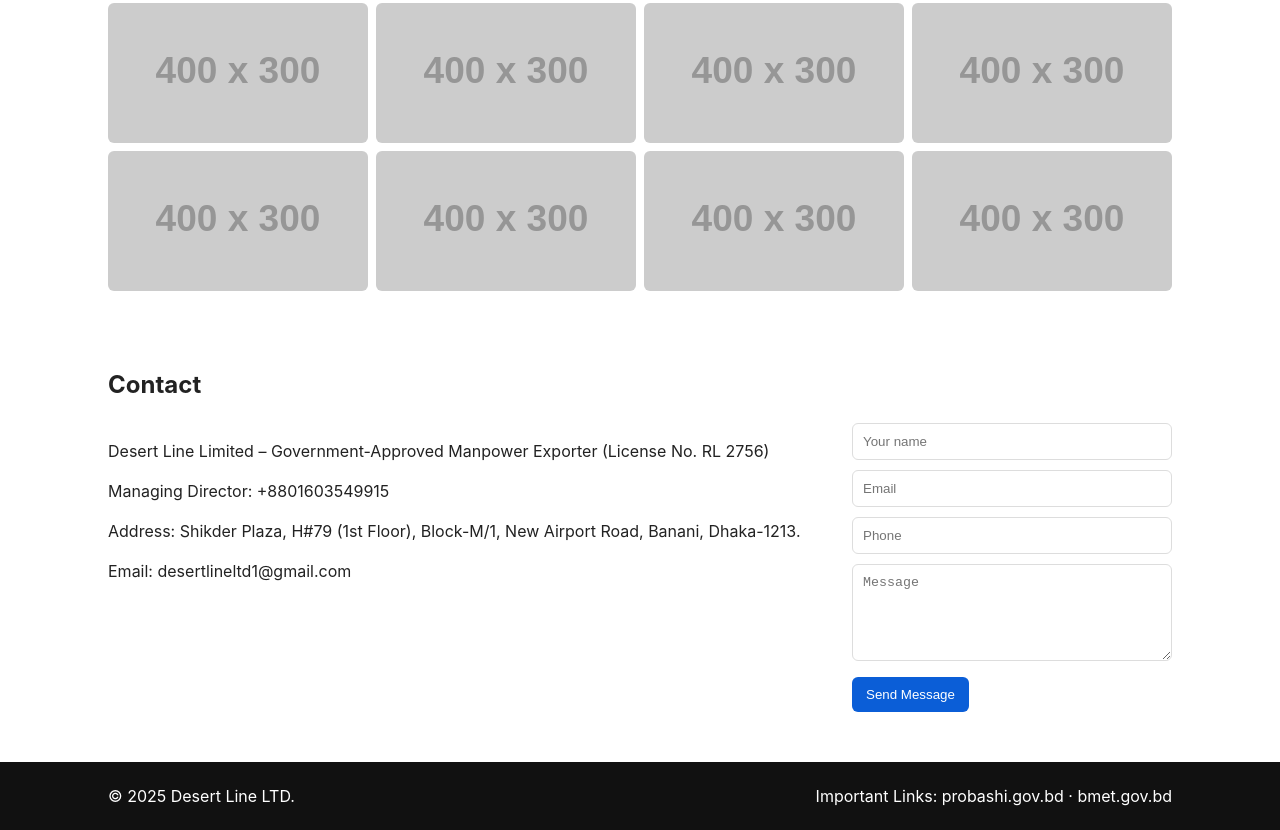
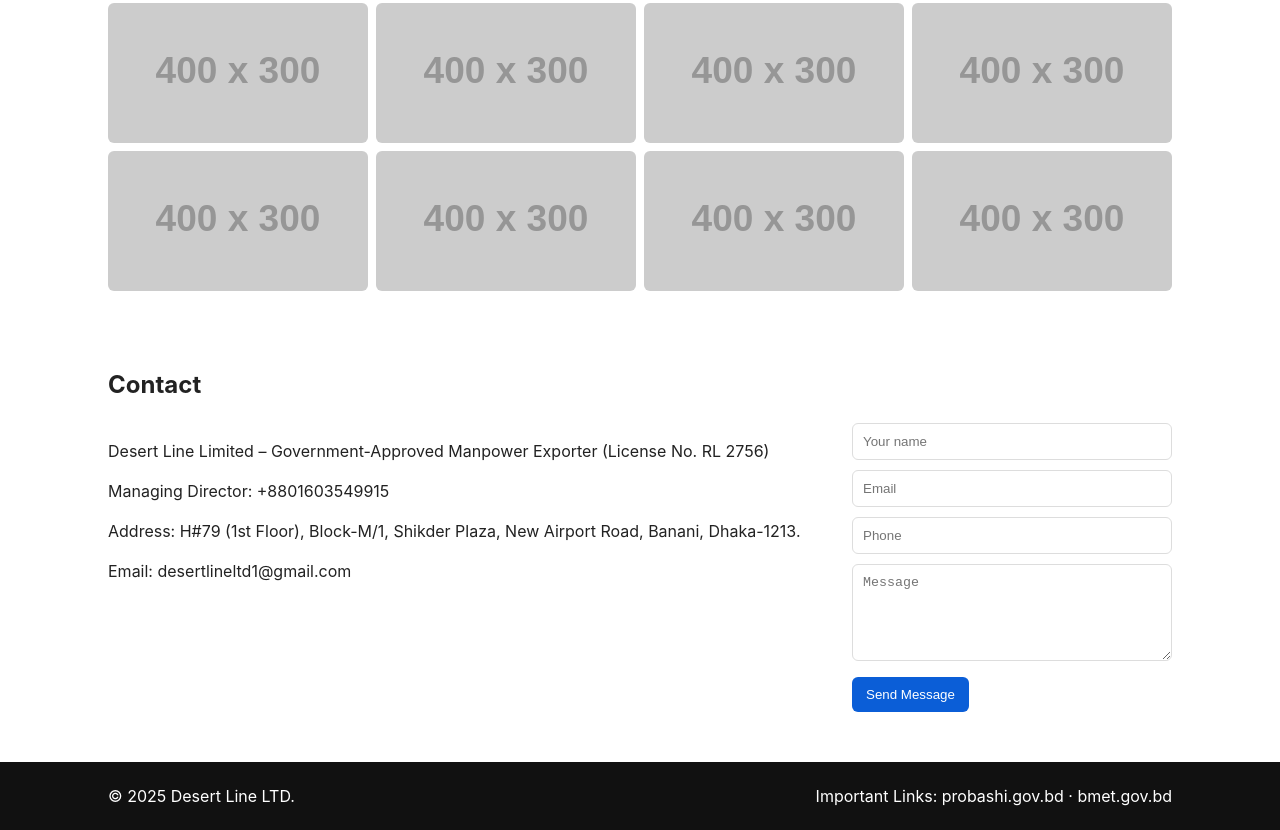
Before and after one commit to desertlineltd1-ship-it/Desert-Line-LTD, a plain HTML site: page index.html in a window 1280 px wide. Shown: the part 1423-2253 px from the top of the page. Drawn offline with Linux system fonts and the light colour scheme; placeholder pictures from the web are drawn by us.

Commit message:
Update index.html

```diff
--- a/index.html
+++ b/index.html
@@ -154,7 +154,7 @@
         <div>
           <p>Desert Line Limited – Government-Approved Manpower Exporter (License No. RL 2756)</p>
           <p>Managing Director: +8801603549915</p>
-          <p>Address: Shikder Plaza, H#79 (1st Floor), Block-M/1, New Airport Road, Banani, Dhaka-1213.</p>
+          <p>Address: H#79 (1st Floor), Block-M/1, Shikder Plaza, New Airport Road, Banani, Dhaka-1213.</p>
           <p>Email: desertlineltd1@gmail.com</p>
         </div>
         <div>
```
